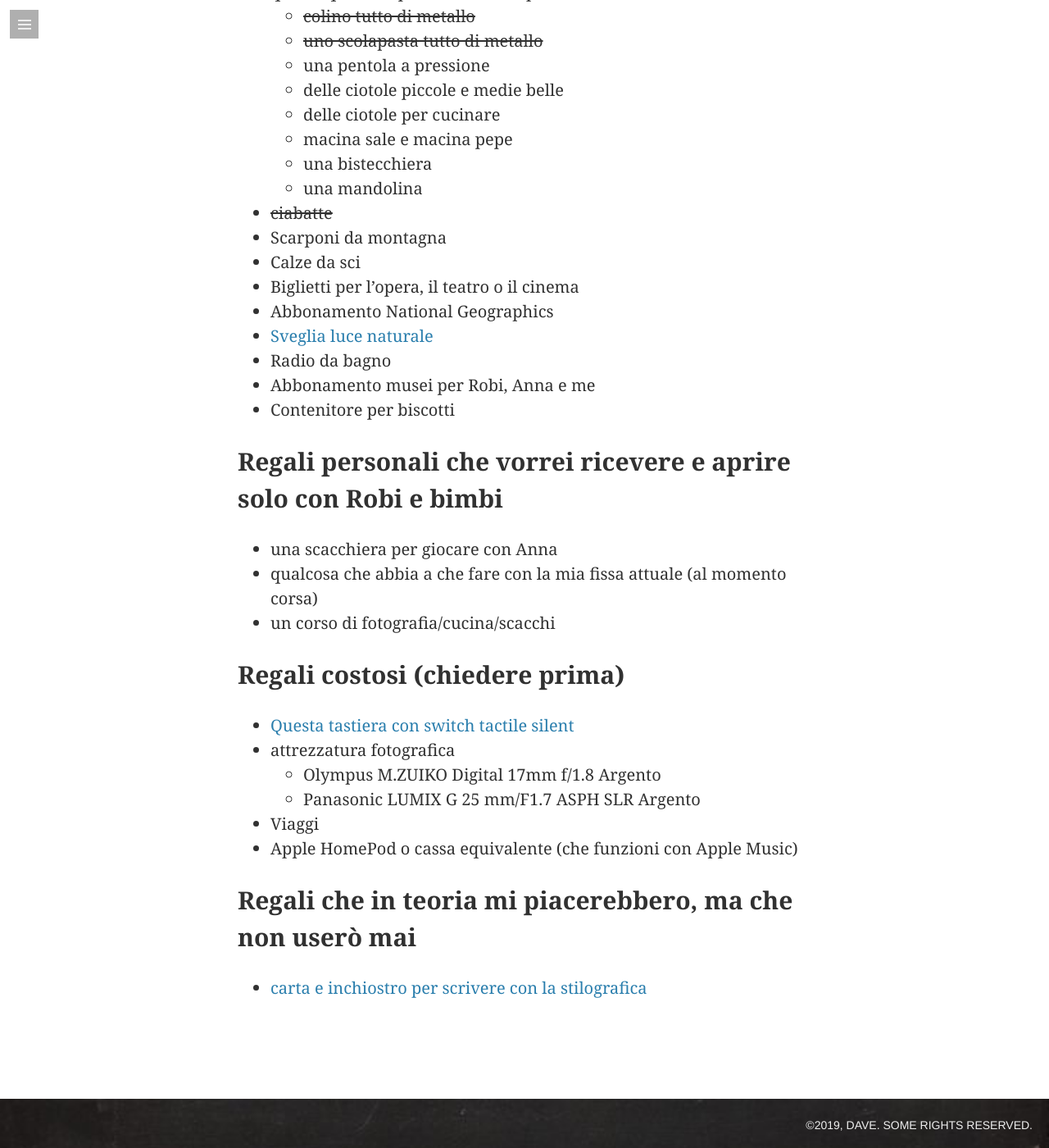
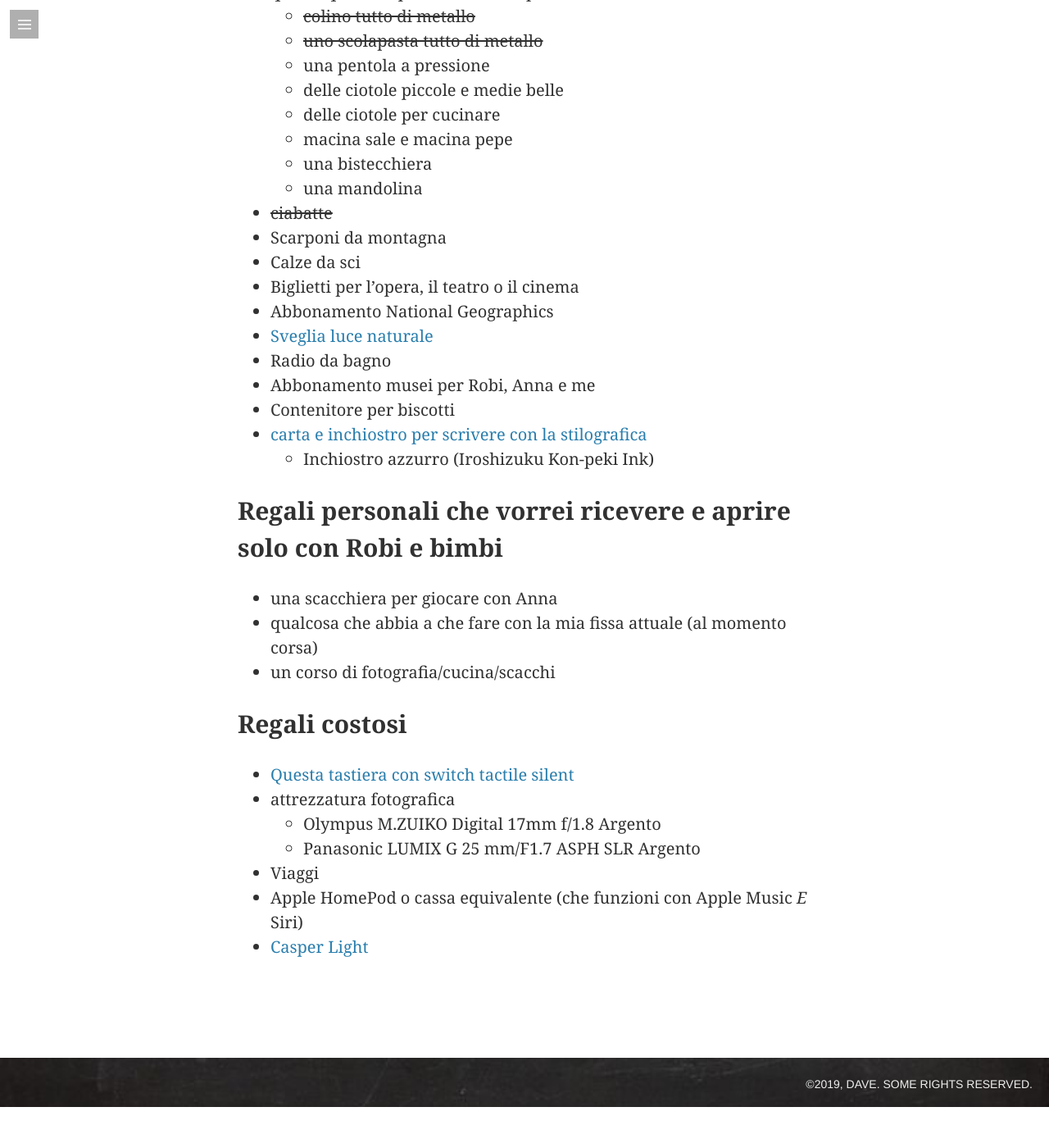
Before and after one commit to davidevernizzi/davidevernizzi.github.io, a Jekyll site: the page built from wishlist/wishlist.md, in a window 1280 px wide and 1400 px high, scrolled down 814 px. Shown: the whole window at 82% size. Built offline with Jekyll 4.4.1, drawn with Linux system fonts in a browser that asks for light colours; some web fonts are replaced; our own code applies the rules of GitHub Pages for plain Markdown files; after the commit the page ends 2164 px from its top, so only the background shows below that.

Commit message:
updated wl

```diff
--- a/wishlist/wishlist.md
+++ b/wishlist/wishlist.md
@@ -26,6 +26,8 @@
 * Radio da bagno
 * Abbonamento musei per Robi, Anna e me
 * Contenitore per biscotti
+* [carta e inchiostro per scrivere con la stilografica](https://www.jetpens.com/blog/the-best-fountain-pen-paper/pt/730)
+    * Inchiostro azzurro (Iroshizuku Kon-peki Ink)
 
 ## Regali personali che vorrei ricevere e aprire solo con Robi e bimbi
 
@@ -33,15 +35,12 @@
 * qualcosa che abbia a che fare con la mia fissa attuale (al momento corsa)
 * un corso di fotografia/cucina/scacchi
 
-## Regali costosi (chiedere prima)
+## Regali costosi
 
 * [Questa tastiera con switch tactile silent](https://www.trulyergonomic.com/store/truly-ergonomic-perfected-tkl-keyboard)
 * attrezzatura fotografica
     * Olympus M.ZUIKO Digital 17mm f/1.8 Argento
     * Panasonic LUMIX G 25 mm/F1.7 ASPH SLR Argento
 * Viaggi
-* Apple HomePod o cassa equivalente (che funzioni con Apple Music)
-
-## Regali che in teoria mi piacerebbero, ma che non userò mai
-
-* [carta e inchiostro per scrivere con la stilografica](https://www.jetpens.com/blog/the-best-fountain-pen-paper/pt/730)
+* Apple HomePod o cassa equivalente (che funzioni con Apple Music *E* Siri)
+* [Casper Light](https://casper.com/glow-light/)
```
